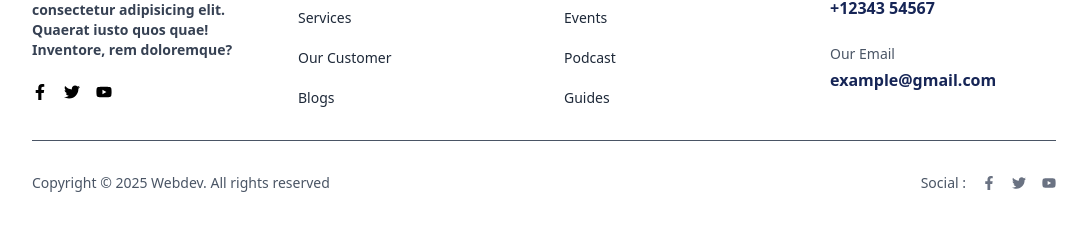
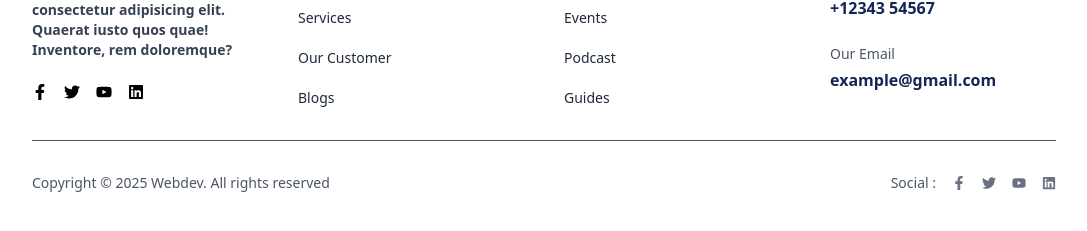
Before and after one commit to joventonido/e-pot, a Next.js app: page /benefits in a window 1280 px wide. Shown: the part 944-1175 px from the top of the page, without its empty margins (96-1183 px from the left). Built offline with nearby package versions, Linux system fonts and the light colour scheme.

Commit message:
updating footer

```diff
--- a/components/Home/Footer.tsx
+++ b/components/Home/Footer.tsx
@@ -1,11 +1,11 @@
 import React from "react";
 import Logo from "../Helper/Logo";
-import { FaFacebookF, FaTwitter, FaYoutube } from "react-icons/fa";
+import { FaFacebookF, FaLinkedin, FaTwitter, FaYoutube } from "react-icons/fa";
 
 const Footer = () => {
   return (
     <div className="pt-16 pb-16 dark:bg-gray-950">
-      <div className="w-[80%] mx-auto items-start grid grid-cols-1 sm:grid-cols-2 grid md:grid-cols-2 lg:grid-cols-4 gap-10">
+      <div className="w-4/5 mx-auto grid grid-cols-1 gap-10 sm:grid-cols-2 lg:grid-cols-4 items-start">
         {/* 1st part */}
         <div>
           <Logo />
@@ -18,6 +18,7 @@ const Footer = () => {
             <FaFacebookF />
             <FaTwitter />
             <FaYoutube />
+            <FaLinkedin />
           </div>
         </div>
         {/* 2nd part */}
@@ -92,6 +93,9 @@ const Footer = () => {
           <span className="text-gray-500 hover:text-gray-800">
             <FaYoutube />
           </span>
+          <span className="text-gray-500 hover:text-gray-800">
+            <FaLinkedin />
+          </span>
         </div>
       </div>
     </div>
```
